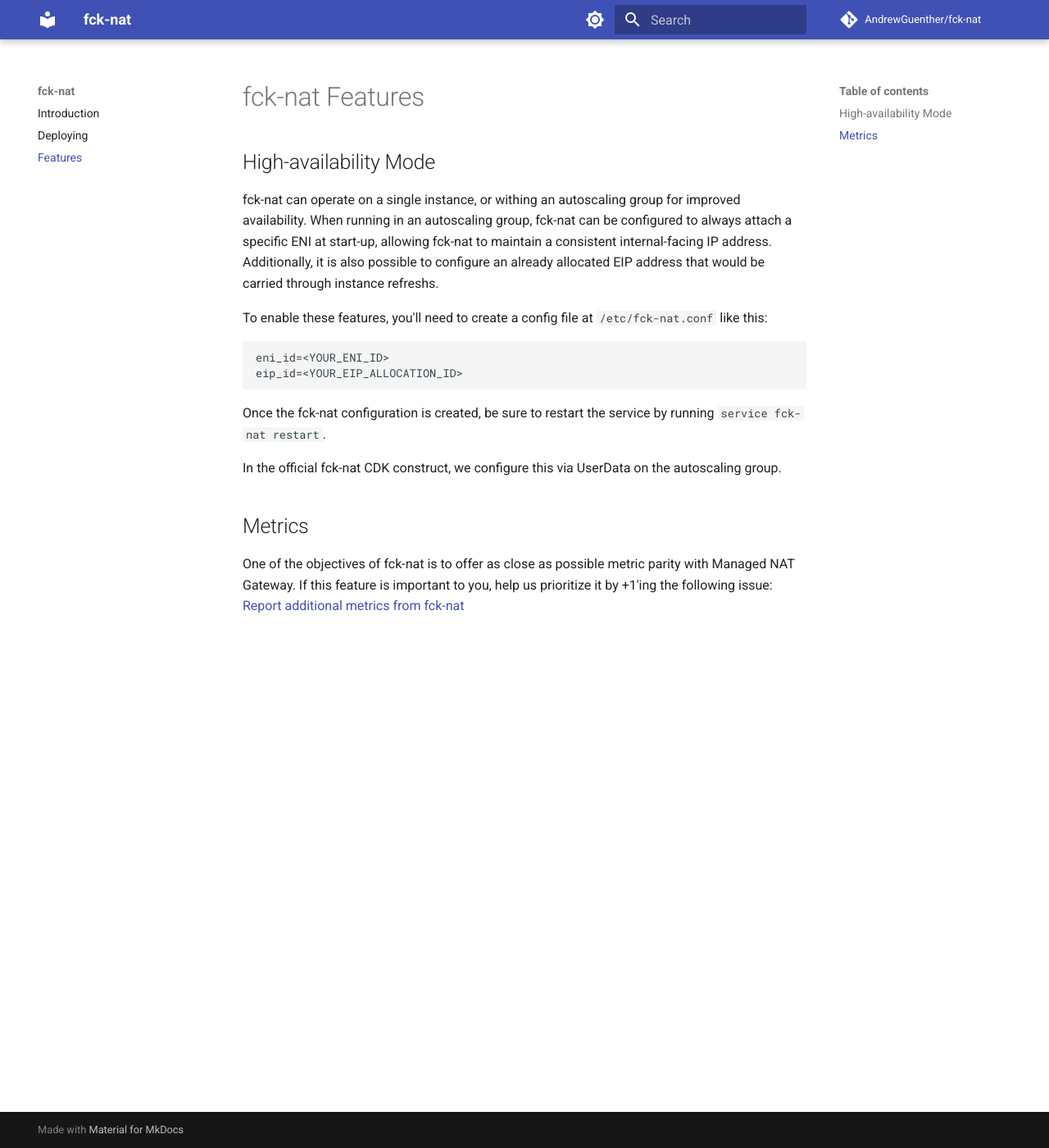
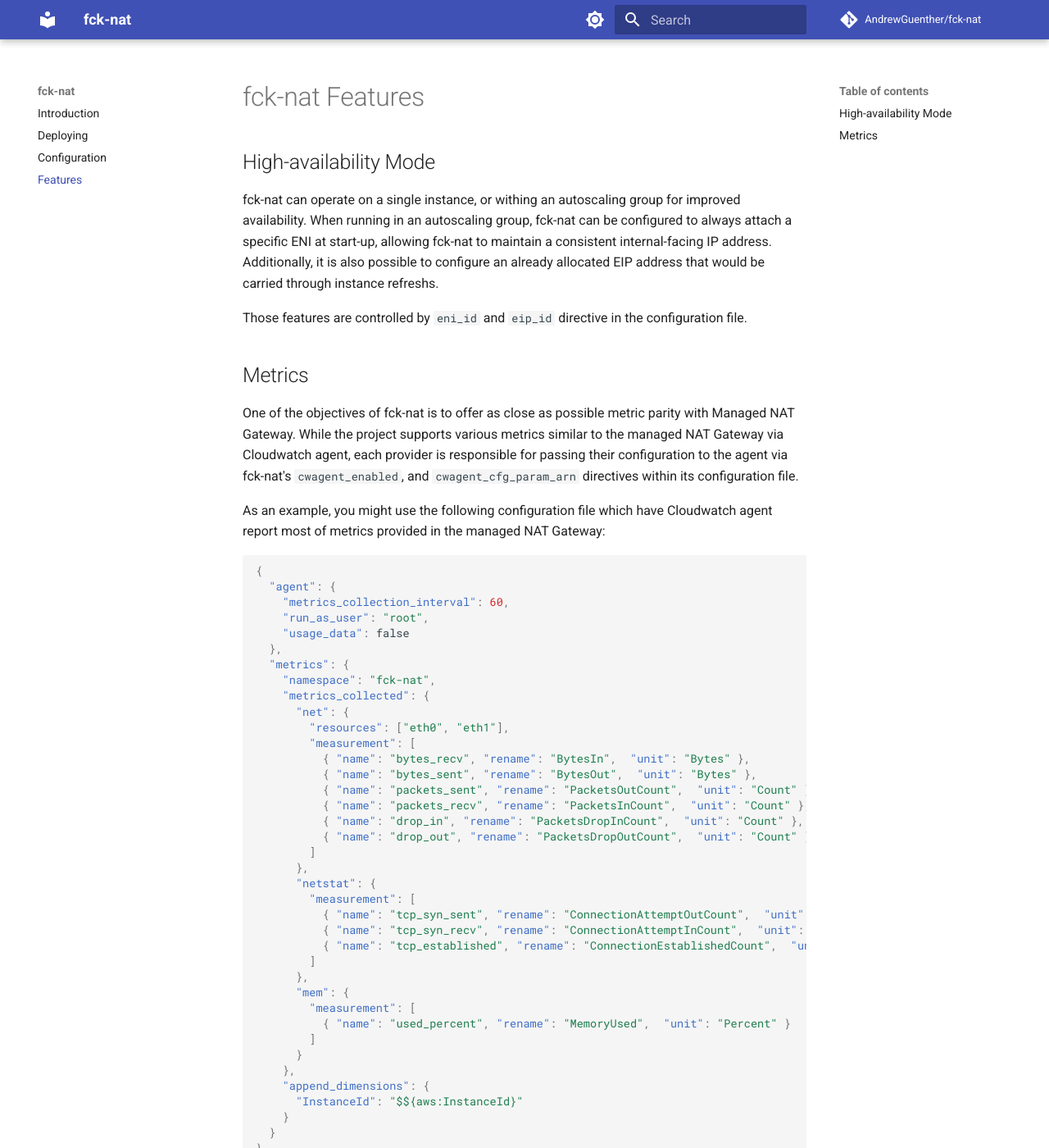
Before and after one commit to AndrewGuenther/fck-nat, an MkDocs documentation site: the page built from docs/features.md, in a window 1280 px wide and 1400 px high. Shown: the whole window at 82% size. Built offline with MkDocs 1.6.1 and Material for MkDocs 9.7.7, drawn with Linux system fonts in a browser that asks for light colours; comment, search, counter and statistics services are not loaded; some of the changed text lies outside the part shown.

Commit message:
Cloudwatch Monitoring

````diff
--- a/docs/features.md
+++ b/docs/features.md
@@ -7,19 +7,58 @@ autoscaling group, fck-nat can be configured to always attach a specific ENI at
 a consistent internal-facing IP address. Additionally, it is also possible to configure an already allocated EIP address
 that would be carried through instance refreshs.
 
-To enable these features, you'll need to create a config file at `/etc/fck-nat.conf` like this:
-
-```
-eni_id=<YOUR_ENI_ID>
-eip_id=<YOUR_EIP_ALLOCATION_ID>
-```
-
-Once the fck-nat configuration is created, be sure to restart the service by running `service fck-nat restart`.
-
-In the official fck-nat CDK construct, we configure this via UserData on the autoscaling group.
+Those features are controlled by `eni_id` and `eip_id` directive in the configuration file.
 
 ## Metrics
 
-One of the objectives of fck-nat is to offer as close as possible metric parity with Managed NAT Gateway. If this
-feature is important to you, help us prioritize it by +1'ing the following issue: [Report additional metrics from
-fck-nat](https://github.com/AndrewGuenther/fck-nat/issues/16)
+One of the objectives of fck-nat is to offer as close as possible metric parity with Managed NAT Gateway. While the
+project supports various metrics similar to the managed NAT Gateway via Cloudwatch agent, each provider is responsible
+for passing their configuration to the agent via fck-nat's `cwagent_enabled`, and `cwagent_cfg_param_arn` directives
+within its configuration file.
+
+As an example, you might use the following configuration file which have Cloudwatch agent report most of metrics
+provided in the managed NAT Gateway:
+
+``` json
+{
+  "agent": {
+    "metrics_collection_interval": 60,
+    "run_as_user": "root",
+    "usage_data": false
+  },
+  "metrics": {
+    "namespace": "fck-nat",
+    "metrics_collected": {
+      "net": {
+        "resources": ["eth0", "eth1"],
+        "measurement": [
+          { "name": "bytes_recv", "rename": "BytesIn",  "unit": "Bytes" },
+          { "name": "bytes_sent", "rename": "BytesOut",  "unit": "Bytes" },
+          { "name": "packets_sent", "rename": "PacketsOutCount",  "unit": "Count" },
+          { "name": "packets_recv", "rename": "PacketsInCount",  "unit": "Count" },
+          { "name": "drop_in", "rename": "PacketsDropInCount",  "unit": "Count" },
+          { "name": "drop_out", "rename": "PacketsDropOutCount",  "unit": "Count" }
+        ]
+      },
+      "netstat": {
+        "measurement": [
+          { "name": "tcp_syn_sent", "rename": "ConnectionAttemptOutCount",  "unit": "Count" },
+          { "name": "tcp_syn_recv", "rename": "ConnectionAttemptInCount",  "unit": "Count" },
+          { "name": "tcp_established", "rename": "ConnectionEstablishedCount",  "unit": "Count" }
+        ]
+      },
+      "mem": {
+        "measurement": [
+          { "name": "used_percent", "rename": "MemoryUsed",  "unit": "Percent" }
+        ]
+      }
+    },
+    "append_dimensions": {
+      "InstanceId": "$${aws:InstanceId}"
+    }
+  }
+}
+```
+
+If this feature is important to you, help us prioritize it by +1'ing the following issue: [Report additional metrics
+from fck-nat](https://github.com/AndrewGuenther/fck-nat/issues/16)
--- a/mkdocs.yml
+++ b/mkdocs.yml
@@ -18,6 +18,7 @@ theme:
 nav:
   - Introduction: index.md
   - Deploying: deploying.md
+  - Configuration: configuration.md
   - Features: features.md
 
 repo_url: https://github.com/AndrewGuenther/fck-nat
````
Also changed, not shown: docs/configuration.md (added, +16 -0 lines), 2 other files.
